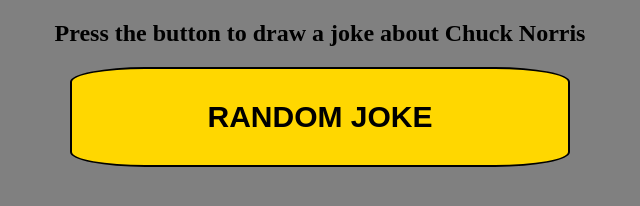
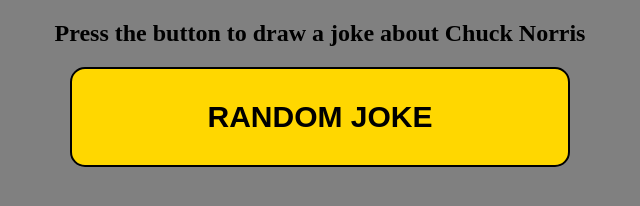
Before and after one commit to MalgorzataRatajczyk/zad.12.4-Obiekt_XMLHttpRequest, a website: page index.html in a window 1280 px wide. Shown: the whole page, without its empty margins (320-960 px from the left). Drawn offline with Linux system fonts and the light colour scheme.

Commit message:
Change border-radius property for button

```diff
--- a/sass/style.scss
+++ b/sass/style.scss
@@ -16,7 +16,7 @@
         width: 500px;
         height: 100px;
         border: 2px solid black;
-        border-radius: 15%;
+        border-radius: 15px;
         background-color: gold;
         padding: 10px;
         font-size: 30px;
```
Also changed, not shown: css/style.css, css/style.prefixed.css.
